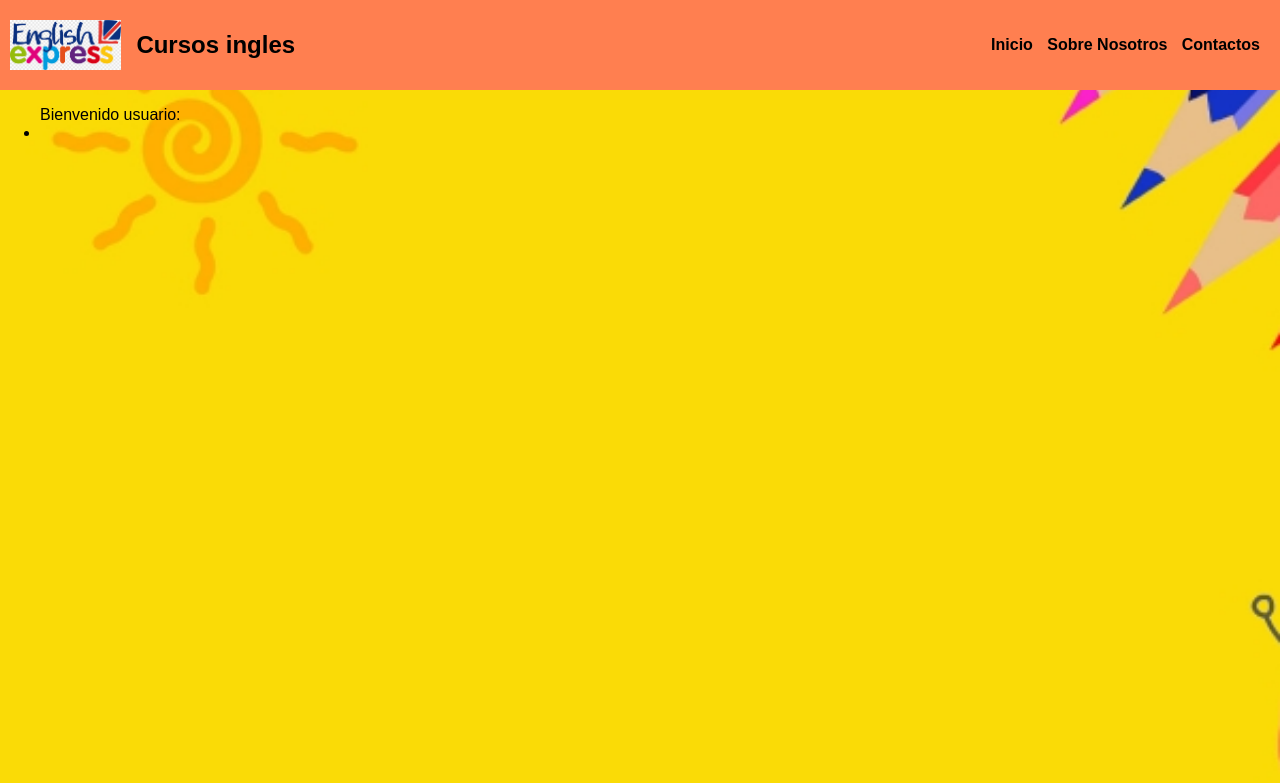
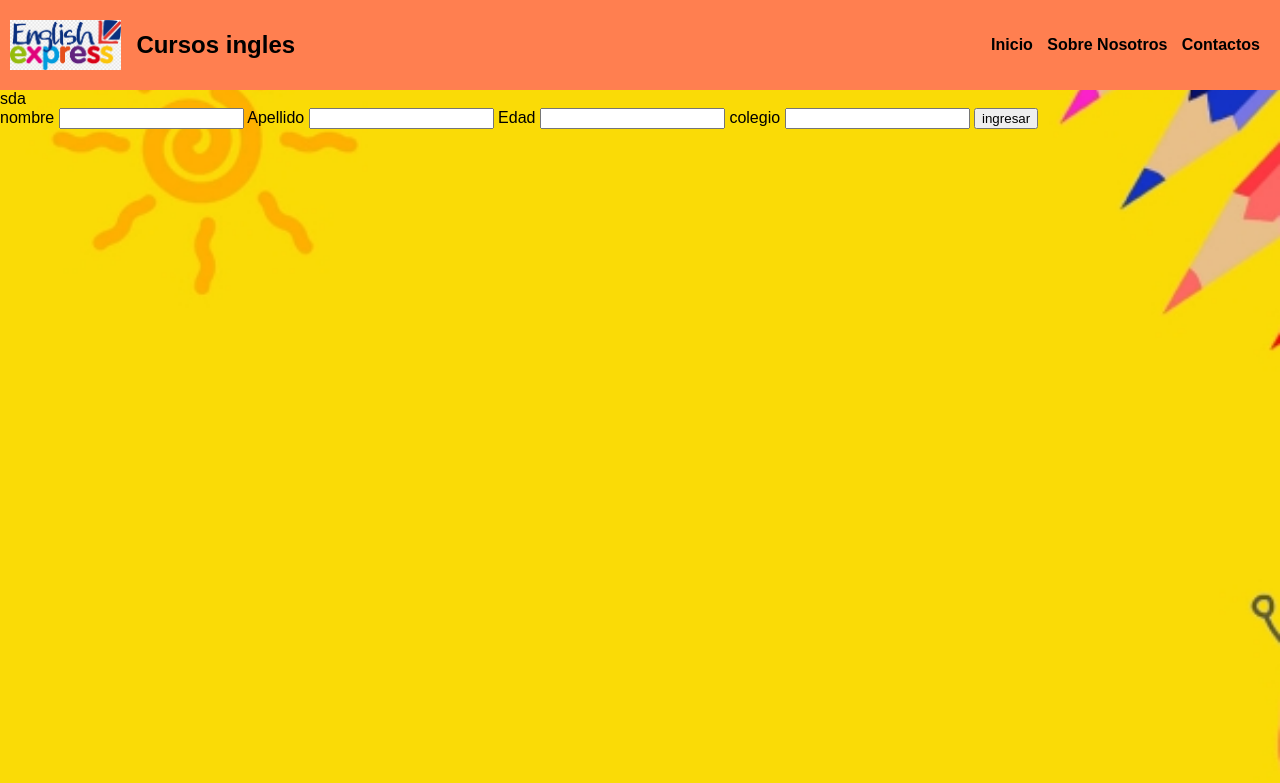
Before and after one commit to Jeanpierrre/Proyecto_DBP20_2, a Flask app: template templates/entro.html in a window 1280 px wide. Shown: the top 783 px of the page. Run offline with Flask 2, Linux system fonts and the light colour scheme; the template is opened without the code that fills it, so the values that code supplies are empty.

Commit message:
Tabla Registro

```diff
--- a/lb.py
+++ b/lb.py
@@ -18,29 +18,24 @@ class Menu(db.Model):
 
     contraseña=db.Column(db.String(), primary_key=False)
 
-    #age = db.Column(db.Integer, nullable =False)
-    #telefono = db.Column(db.Integer, nullable =False)
-
-    #def __init__(self,name,contraseña) -> None:
-        #self.name = name
-        #self.contraseña=contraseña
-
     def __repr__(self):
-        return f'Registro: name={self,name}'
+        return f'codigo={self.codigo}, name={self.name}'
 
 
 db.create_all()
 
 @lb.route('/')
 def index():
-
- return render_template('inicio_0.html', data=Menu.query.all())
+     return render_template('inicio_0.html')
 
 @lb.route('/usuario/create', methods=['POST'])
 def create_prueba_post():
    error = False
    response = {}
-
+   name = request.form.get('name','')
+   contraseña = request.form.get('contraseña','')
+   if(contraseña==''):
+        return render_template('inicio_0.html')
    try:
         id= request.form.get('id','')
         name = request.form.get('name','')
@@ -62,7 +57,57 @@ def create_prueba_post():
         abort(500)
 
    else:
-     return render_template('entro.html',  da=Menu.query.filter_by(name=name).all())
+
+     return render_template('entro.html',  da=Menu.query.all())
+
+
+#Segundo modelo
+class registro(db.Model):
+     __tablename__ = 'registros'
+     id_r = db.Column(db.Integer, primary_key=True)
+     nombre = db.Column(db.String(), nullable=False)
+     apellido = db.Column(db.String(), nullable=False)
+     edad = db.Column(db.Integer, nullable=False)
+     colegio=db.Column(db.String(),nullable=False)
+     #id_curso=db.Column(db.Integer,db.ForeignKey('Menu.codigo'),nullable=False)
+     def __repr__(self):
+        return "Incripcion realizada"
+
+db.create_all()
+
+
+@lb.route('/registros/create', methods=['POST'])
+def create_registro_post():
+
+   error = False
+   response = {}
+   nombre= request.form.get('nombre','')
+   apellido= request.form.get('apellido','')
+   edad=request.form.get('edad','')
+   colegio=request.form.get('colegio','')
+
+   try:
+          nombre= request.form.get('nombre','')
+          apellido= request.form.get('apellido','')
+          edad=request.form.get('edad','')
+          colegio=request.form.get('colegio','')
+
+          pasar = registro(nombre=nombre,apellido=apellido,edad=edad,colegio=colegio)
+
+          db.session.add(pasar)
+          db.session.commit()
+   except:
+        error = True
+        db.session.rollback()
+        print(sys.exc_info())
+   finally:
+        db.session.close()
+   if error:
+        abort(500)
+
+   else:
+
+     return render_template('hola.html',  da=[nombre,apellido])
 
 
 
--- a/templates/entro.html
+++ b/templates/entro.html
@@ -90,7 +90,7 @@
                     <h2 class="nombre-empresa"> Cursos ingles</h2>
                 </a>
                 <nav>
-                    <a href="" class="nav-link">Inicio</a>
+                    <a href="inicio_0.html" class="nav-link">Inicio</a>
                     <a href="" class="nav-link">Sobre Nosotros</a>
                     <a href="" class="nav-link">Contactos</a>
                 </nav>
@@ -99,16 +99,52 @@
                 <p style="color: red; font-size:50px;">Error inesperado</p>
             </div>
 
+            sda
+            <div class="pasar-datos">
 
+
+                <form id="form" action="/registros/create" method="POST">
+                    <!--usuario  nombre
+                    apellido edad colegio -->
+
+                    <laber for="nombre">nombre</laber>
+
+                    <input type="text" name="nombre">
+
+                    <laber for="apellido">Apellido</laber>
+                    <input type="text" name="apellido">
+
+                    <laber for="edad"> Edad</laber>
+                    <input type="number" name="edad">
+
+                    <laber for="colegio">colegio</laber>
+                    <input type="text" name="colegio">
+
+
+
+                    <input type="submit" value="ingresar">
+
+
+
+
+
+
+
+                </form>
+
+            </div>
+            <!--
                         <ul>
                                     Bienvenido usuario:
                                         <li>
-                        {{da[0]}}
+                                            {{da.name}}
 
                                         </li>
 
 
                                 </ul>
+            -->
+
 
             </div>
 
```
Also changed, not shown: templates/hola.html (added, +33 -0 lines), templates/elegir.html (added). Lines whose indentation alone changed are shown as unchanged.
